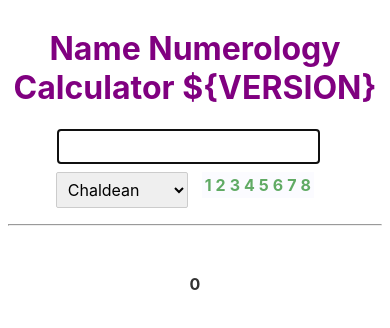
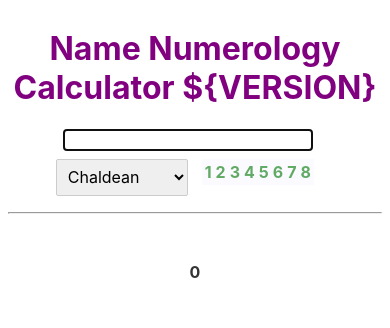
Before and after one commit to jzillmann/namenum, a Svelte app: page / in a window 390 px wide. Shown: the top 328 px of the page. Built offline with nearby package versions, Linux system fonts and the light colour scheme.

Commit message:
set input field padding to 0
* try to prevent safari on mobile to cut it

```diff
--- a/src/App.svelte
+++ b/src/App.svelte
@@ -80,6 +80,10 @@
         text-align: center;
     }
 
+    .input {
+        padding: 0;
+    }
+
     /*Keep all other flexbox elements stable when showing the mapping*/
     .fixedWidth {
         width: 132px;
@@ -91,8 +95,8 @@
 
 <div class="centered">
     <div style="display:flex; flex-direction: row; justify-content: center; align-items: flex-start; flex-wrap:wrap">
-        <input bind:value={name} type="text" autofocus autocomplete="off" autocorrect="off" autocapitalize="off"
-            spellcheck="false" />
+        <input bind:value={name} type="text" class="input" autofocus autocomplete="off" autocorrect="off"
+            autocapitalize="off" spellcheck="false" />
         &nbsp;&nbsp;&nbsp;
         <select bind:value={selectedMapping}>
             <option value="Chaldean">Chaldean</option>
```
